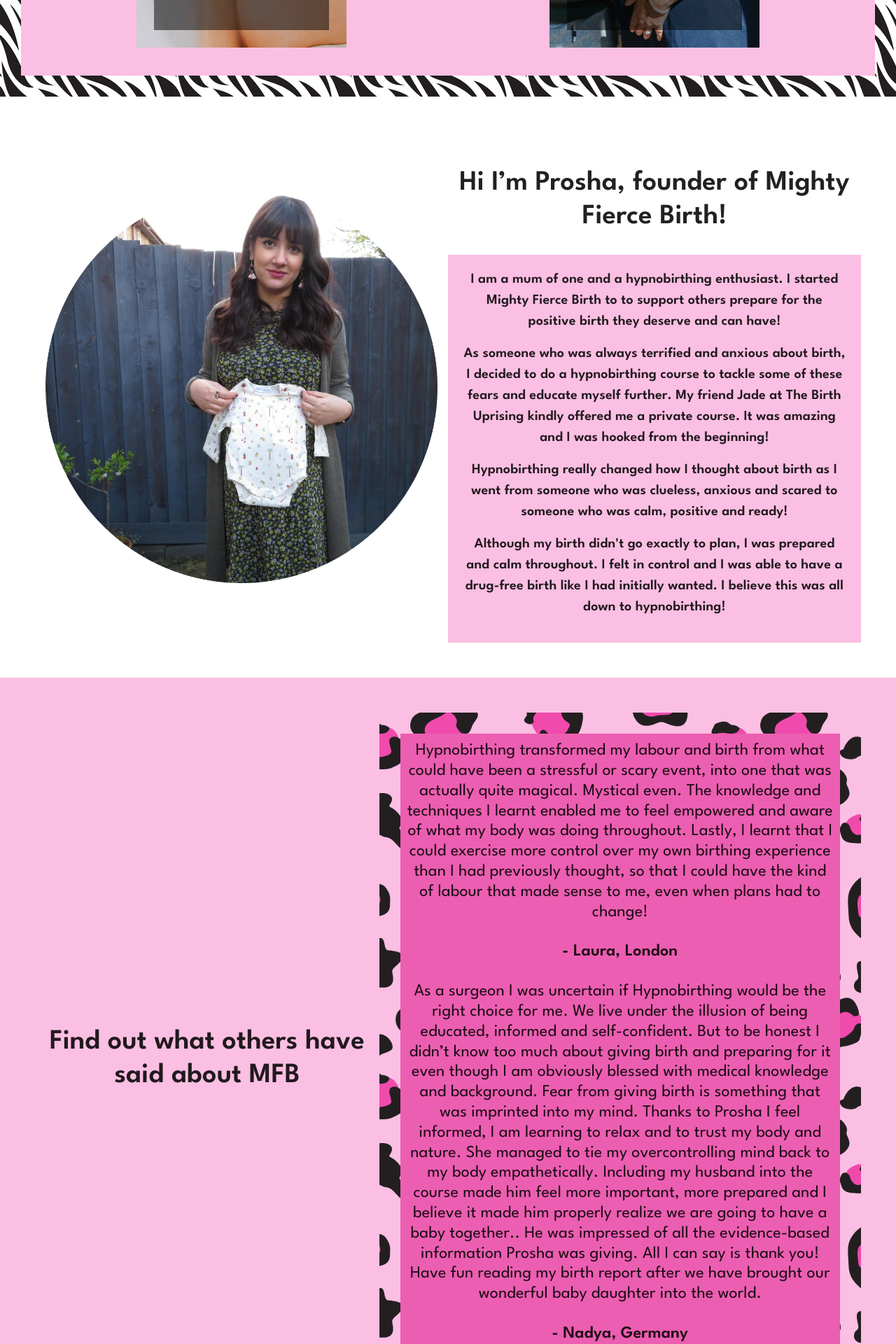
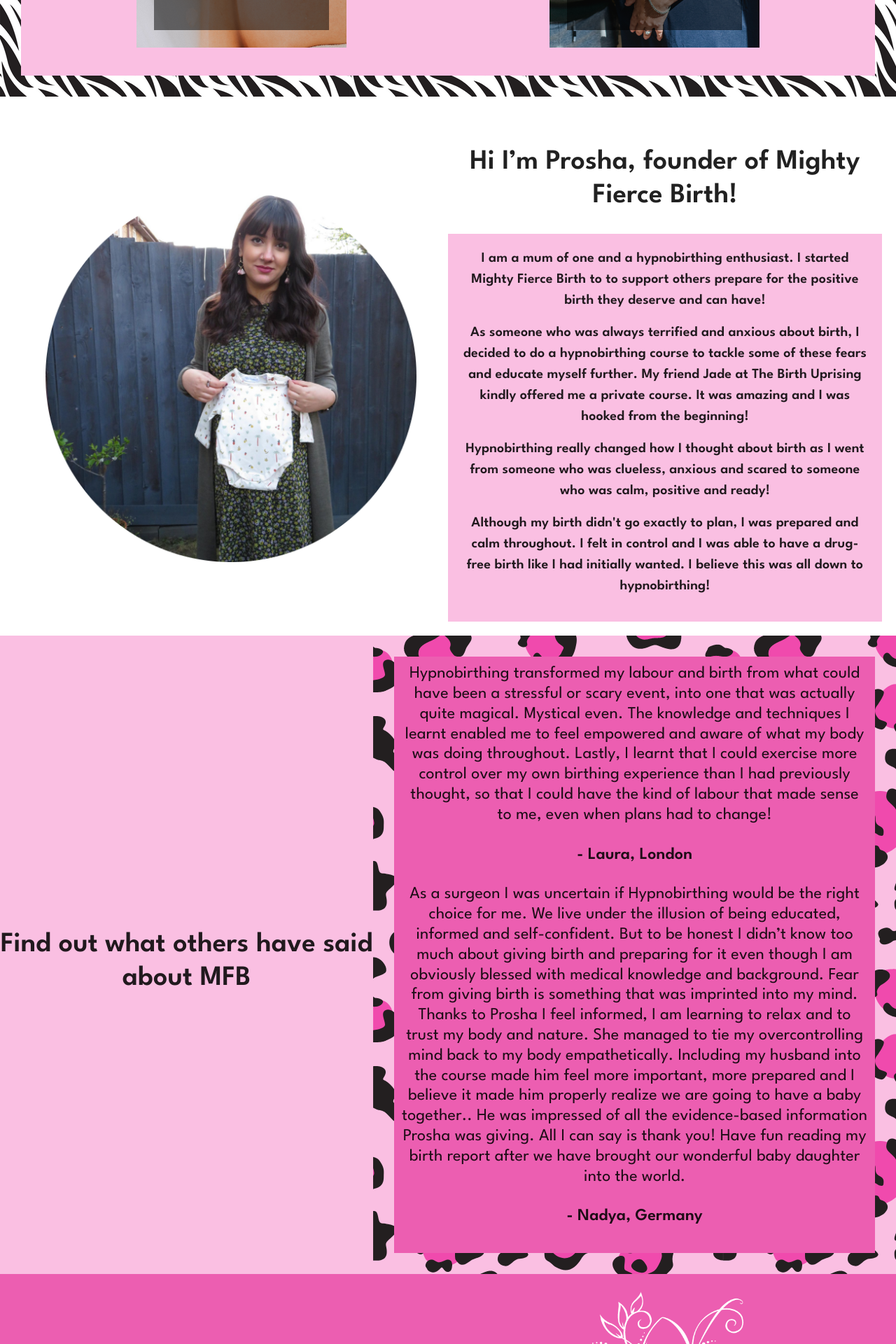
Before and after one commit to AlexJackson01/mighty-fierce-birth, a React (Create React App) app in the folder client/: page / in a window 1280 px wide. Shown: the part 1280-3200 px from the top of the page at 70% size. Built offline with nearby package versions, Linux system fonts and the light colour scheme.

Commit message:
Improvements for mobile

```diff
--- a/client/src/App.css
+++ b/client/src/App.css
@@ -9,7 +9,7 @@
 }
 
 .logo {
-    height: 180px;
+    height: 20vh;
     /* margin-bottom: -50px; */
     /* width: 50%; */
 }
@@ -21,6 +21,7 @@
 .about-photo {
     height: 70vmin;
     margin: 0 auto;
+    padding-top: 30px;
 
 }
 
@@ -139,7 +140,7 @@
 }
 
 .about-section {
-    padding: 50px;
+    padding: 20px;
     /* margin-top: 50px; */
 }
 
@@ -187,7 +188,9 @@
 
 .reviews-section {
     background-color: #FABFE2;
-    padding: 50px;
+
+    margin-bottom: -20px;
+    /* padding: 50px; */
 }
 
 .reviews-wrapper {
@@ -303,8 +306,8 @@
 
 .course-info {
     text-align: center;
-    padding: 50px;
-    font-size: 25px;
+    padding: 20px;
+    font-size: 2.5vh;
 }
 
 .course-page-div {
@@ -330,7 +333,7 @@
     /* font-size: 40px; */
     font-weight: 600;
     padding: 20px;
-    margin: 30px;
+    margin: 10px;
 }
 
 .extras-div {
@@ -350,8 +353,8 @@
     background-color: #FABFE2;
     margin: 20px;
     text-align: center;
-    padding: 50px;
-    font-size: 2.5vh;
+    padding: 20px;
+    font-size: 2vh;
 }
 
 .about-pg-div p {
@@ -359,7 +362,7 @@
 }
 
 .about-banner {
-    width: 80vmin;
+    width: 70vmin;
     display: block;
     /* margin-top: 20px; */
     padding-top: 20px;
@@ -368,6 +371,8 @@
 
 .about-wrapper {
     background-image: url(./assets/images/leopard.png);
+    background-size: contain;
+    background-repeat: repeat;
     /* width: 100%; */
     margin: 20px 100px 0px 100px;
     padding-top: -20px;
```
